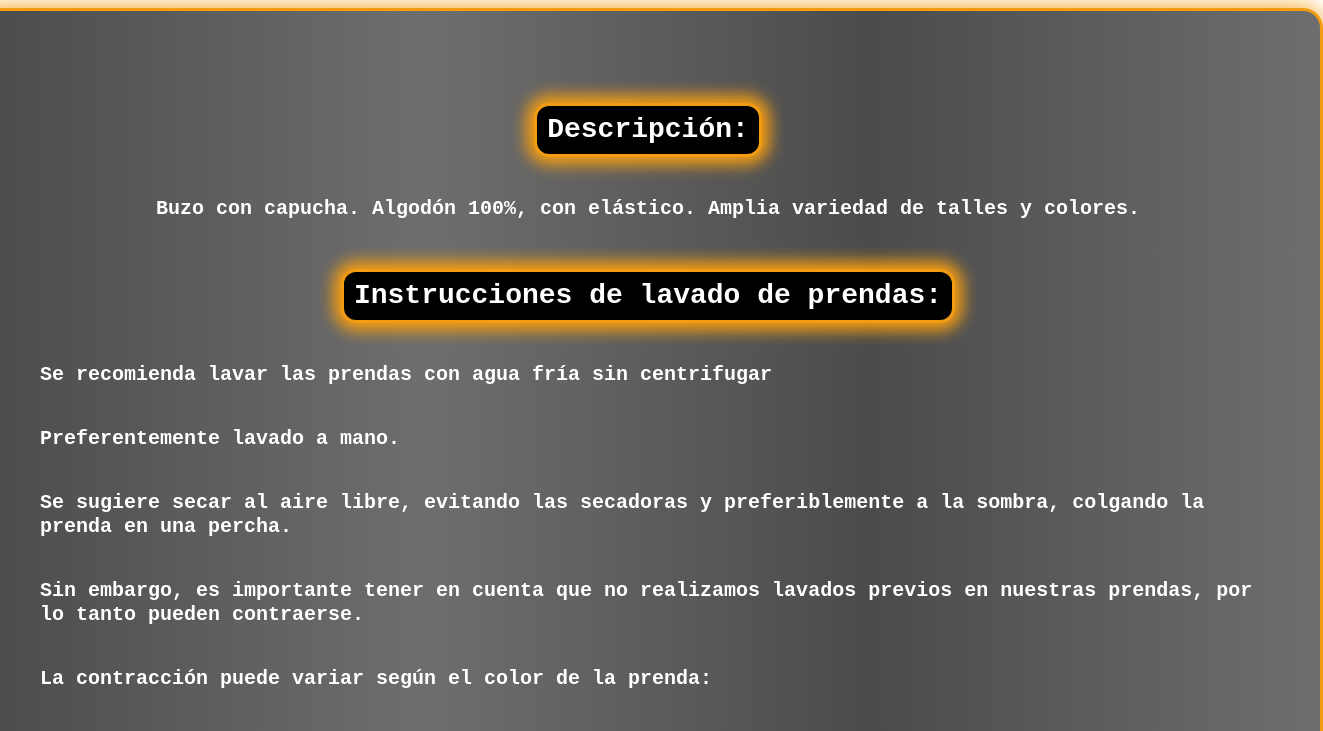
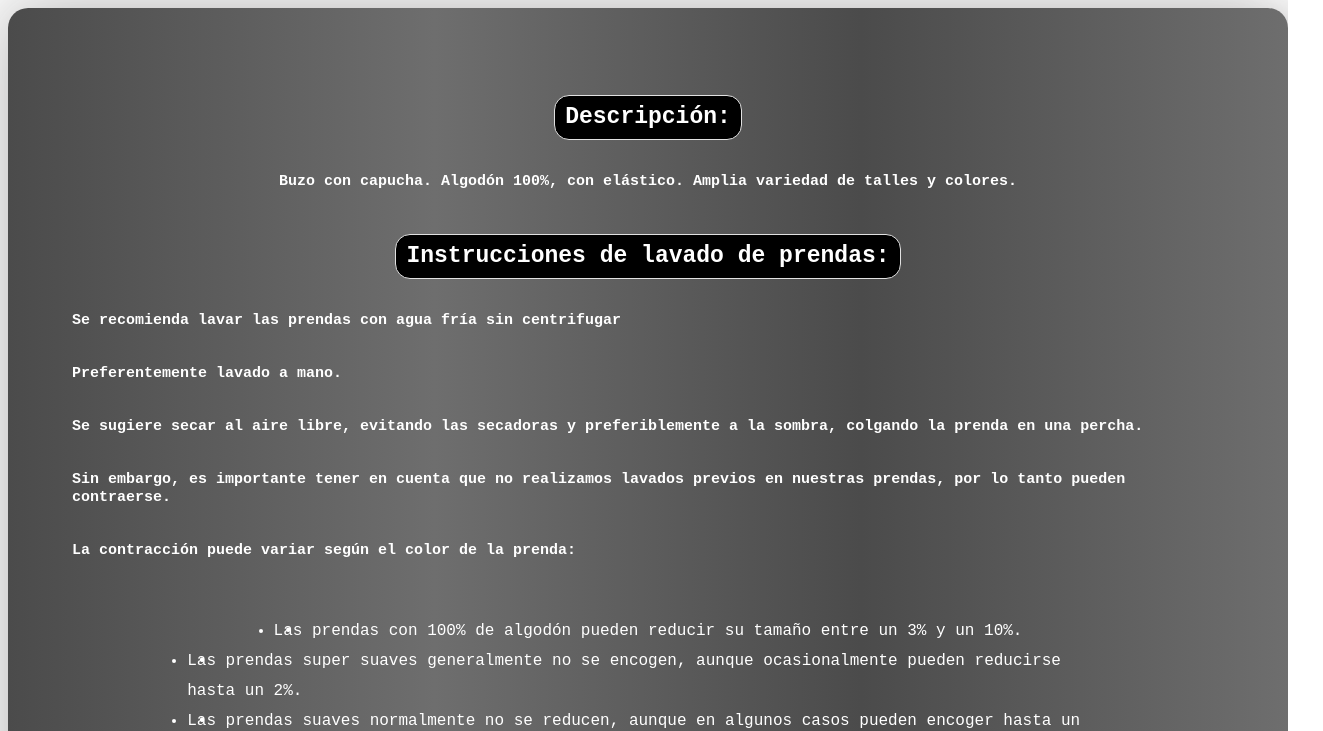
Before and after one commit to marianos1988/WebBain, a plain HTML site: page description.html in a window 1280 px wide. Shown: the top 731 px of the page, 1323 px wide, since content can reach past the window. Drawn offline with Linux system fonts and the light colour scheme.

Commit message:
Mejoras de diseño descricpion productos

```diff
--- a/description.css
+++ b/description.css
@@ -8,19 +8,15 @@ body {
 
 .container-descriptionp {
 	display: flex;
-	width: 95%;
+	width: 90%;
 	flex-direction: column;
 	justify-content: center;
 	align-items: center;
 	background: linear-gradient(270deg, #6e6e6e, #4b4b4b, #6e6e6e, #4b4b4b);
-	animation: AnimationName 7s ease infinite;
 	color: white;
 	padding: 5%;
-	border: 3px solid #f39c12;
 	border-radius: 20px;
-	-webkit-box-shadow: 0px 0px 23px 0px rgba(243,156,18,1);
-    -moz-box-shadow: 0px 0px 23px 0px rgba(243,156,18,1);
-    box-shadow: 0px 0px 23px 0px rgba(243,156,18,1);
+	box-shadow: 20px 20px 60px #a3a1a1, -20px -20px 60px #e1e1e1;
 }
 
  .container-descriptionp .box {
@@ -36,25 +32,22 @@ body {
 }
 
  .container-descriptionp .box h3 {
-	border: 3px solid #f39c12;
-
-	font-size: 28px;
-	margin-bottom: 20px;
+	max-width: 80%;
+	font-size: 23px;
+	margin-bottom: 18px;
 	  color: white;
 	  background-color: black;
 	  padding: 10px;
 	  border-radius: 15px;
 	  line-height: 1;
 	  text-align: center;
-	  -webkit-box-shadow: 0px 0px 15px 8px rgba(243,156,18,1);
-	  -moz-box-shadow: 0px 0px 15px 8px rgba(243,156,18,1);
-	  box-shadow: 0px 0px 15px 8px rgba(243,156,18,1);
+	  border: 1px solid #e1e1e1;
 }
 
  .container-descriptionp .box p {
 	display: flex;
 	width: 100%;
-	font-size: 20px;
+	font-size: 15px;
 	justify-content: left;
 	font-weight: 700;
 	margin-bottom: 20px;
@@ -80,7 +73,7 @@ body {
     flex-direction: column;
     justify-content:center;
     align-items: center;
-	font-size: 23px;
+	font-size: 16px;
 	padding: 20px;
 	line-height: 1;
 	width: 80%;
```
Also changed, not shown: pixel copy.html (added, +34 -0 lines), styles.css (+20 -32 lines).
